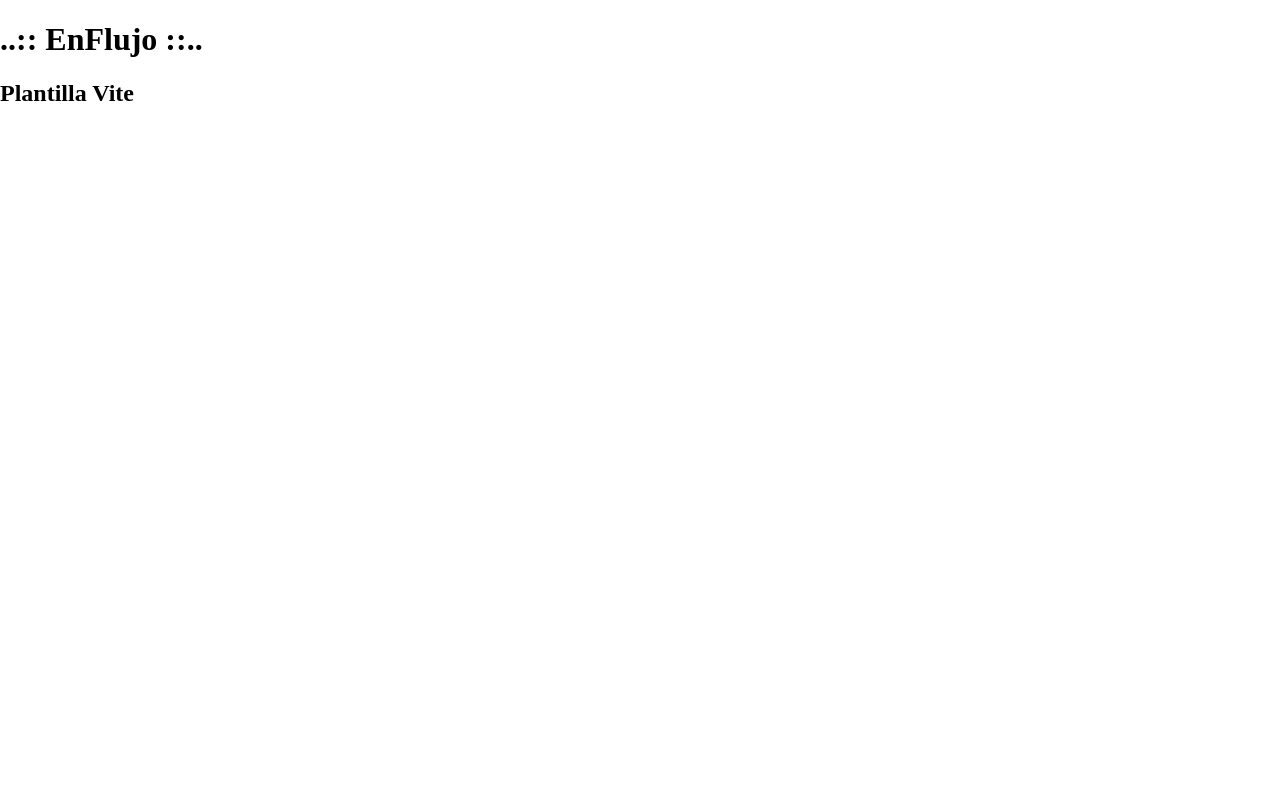
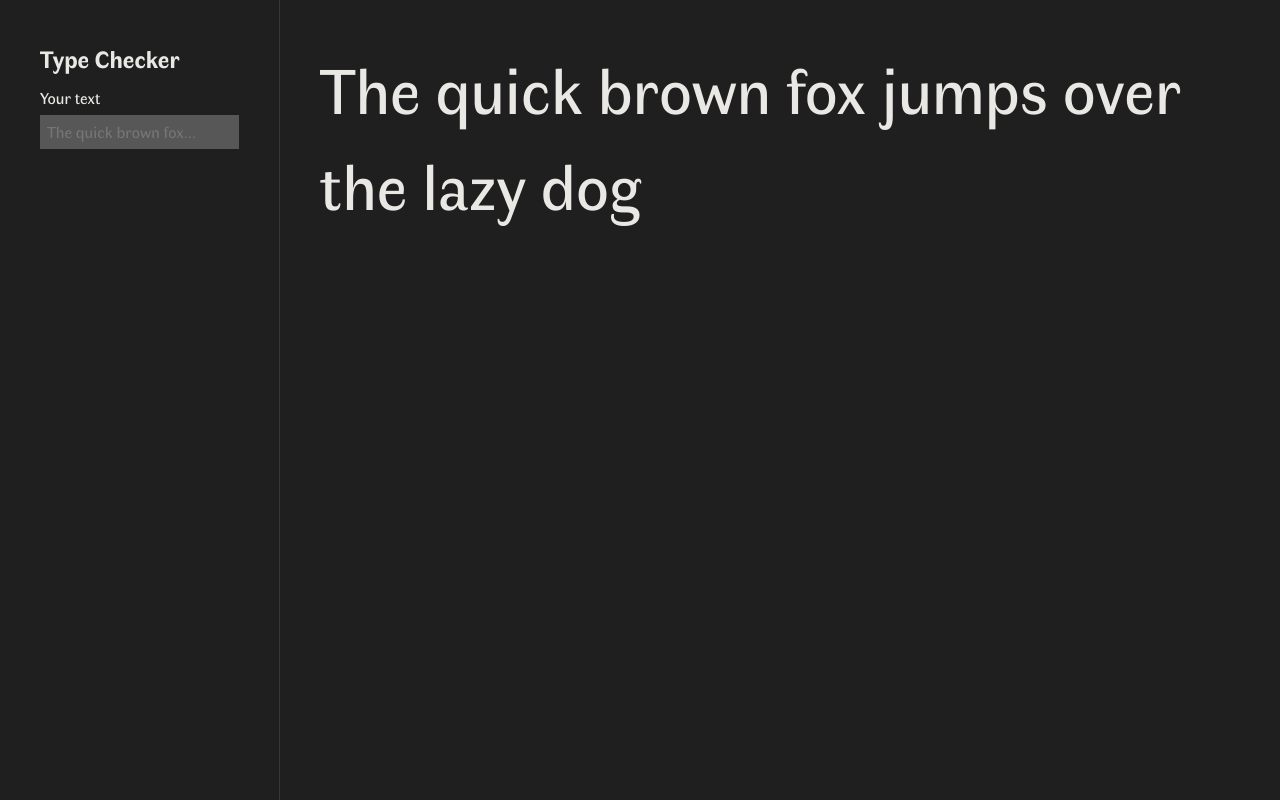
Before and after one commit to lauechev/type-checker, a website built with Vite: page index.html in a window 1280 px wide. Built offline with nearby package versions, Linux system fonts and the light colour scheme.

Commit message:
🧢 first sketch

```diff
--- a/index.html
+++ b/index.html
@@ -9,7 +9,7 @@
     <link rel="manifest" href="/sitio.webmanifest" />
     <!-- <link rel="canonical" href="https://enflujo.com" /> -->
 
-    <title>..:: EnFlujo ::..</title>
+    <title>Type Checker</title>
     <!-- <meta name="description" content="Descripción del sitio...." /> -->
 
     <!-- OpenGraph -->
@@ -35,8 +35,15 @@
     <!-- <meta name="twitter:image:alt" content="Texto que describe la imagen" /> -->
   </head>
   <body>
-    <h1>..:: EnFlujo ::..</h1>
-    <h2>Plantilla Vite</h2>
-    <script type="module" src="/src/programa.ts"></script>
+    <section class="options">
+      <h1>Type Checker</h1>
+      <div class="option1">
+        <label>Your text</label>
+        <input type="text" name="sentence" placeholder="The quick brown fox..." />
+      </div>
+    </section>
+
+    <section class="output">The quick brown fox jumps over the lazy dog</section>
+    <script type="module" src="/src/main.ts"></script>
   </body>
 </html>
--- /dev/null
+++ b/src/main.ts
@@ -0,0 +1,17 @@
+import './scss/styles.scss';
+
+const sentenceTag = document.querySelector<HTMLInputElement>(`input[type="text"]`);
+const outputTag = document.querySelector<HTMLDivElement>('.output');
+
+//when i type in my sentence tag, update the output tag accordingly
+
+if (sentenceTag && outputTag) {
+  sentenceTag.addEventListener('keyup', function () {
+    if (this.value) {
+      outputTag.innerHTML = this.value;
+    } else {
+      outputTag.innerHTML = 'The quick brown fox...';
+    }
+    // outputTag.innerHTML = this.value;
+  });
+}
--- a/src/programa.ts
+++ /dev/null
@@ -1,3 +0,0 @@
-import './scss/estilos.scss';
-
-console.log('..:: EnFlujo ::..');
--- /dev/null
+++ b/src/scss/base.scss
@@ -0,0 +1,145 @@
+html,
+body,
+div,
+span,
+applet,
+object,
+iframe,
+h1,
+h2,
+h3,
+h4,
+h5,
+h6,
+p,
+blockquote,
+pre,
+a,
+abbr,
+acronym,
+address,
+big,
+cite,
+code,
+del,
+dfn,
+em,
+img,
+ins,
+kbd,
+q,
+s,
+samp,
+small,
+strike,
+strong,
+sub,
+sup,
+tt,
+var,
+b,
+u,
+i,
+center,
+dl,
+dt,
+dd,
+ol,
+ul,
+li,
+fieldset,
+form,
+label,
+legend,
+table,
+caption,
+tbody,
+tfoot,
+thead,
+tr,
+th,
+td,
+article,
+aside,
+canvas,
+details,
+embed,
+figure,
+figcaption,
+footer,
+header,
+hgroup,
+menu,
+nav,
+output,
+ruby,
+section,
+summary,
+time,
+mark,
+audio,
+video {
+  margin: 0;
+  padding: 0;
+  border: 0;
+  font-size: 100%;
+  font: inherit;
+  vertical-align: baseline;
+}
+
+article,
+aside,
+details,
+figcaption,
+figure,
+footer,
+header,
+hgroup,
+menu,
+nav,
+section {
+  display: block;
+}
+body {
+  line-height: 1;
+}
+ol,
+ul {
+  list-style: none;
+}
+blockquote,
+q {
+  quotes: none;
+}
+blockquote:before,
+blockquote:after,
+q:before,
+q:after {
+  content: '';
+  content: none;
+}
+table {
+  border-collapse: collapse;
+  border-spacing: 0;
+}
+
+img,
+iframe {
+  vertical-align: bottom;
+  max-width: 100%;
+}
+
+input,
+textarea,
+select {
+  font: inherit;
+}
+
+* {
+  box-sizing: border-box;
+  text-rendering: optimizeLegibility;
+}
+
+html {
+  height: 100%;
+}
--- a/src/scss/estilos.scss
+++ /dev/null
@@ -1,21 +0,0 @@
-html {
-  box-sizing: border-box;
-  height: 100%;
-}
-
-*,
-*:before,
-*:after {
-  box-sizing: inherit;
-}
-
-html,
-body {
-  margin: 0;
-  padding: 0;
-}
-
-::selection {
-  background-color: #30cac073;
-  color: #130808;
-}
--- /dev/null
+++ b/src/scss/styles.scss
@@ -0,0 +1,86 @@
+@use './base.scss' as *;
+@use './variables' as *;
+
+@font-face {
+  font-family: 'Faune';
+  font-weight: 400;
+  src: url(/assets/faune-regular.woff2), url(/assets/faune-regular.woff);
+}
+
+@font-face {
+  font-family: 'Faune';
+  font-weight: 400;
+  font-style: italic;
+  src: url(/assets/faune-italic.woff2), url(/assets/faune-italic.woff);
+}
+
+@font-face {
+  font-family: 'Faune';
+  font-weight: 700;
+  src: url(/assets/faune-bold.woff2), url(/assets/faune-bold.woff);
+}
+
+html {
+  box-sizing: border-box;
+  height: 100%;
+}
+
+*,
+*:before,
+*:after {
+  box-sizing: inherit;
+}
+
+html,
+body {
+  margin: 0;
+  padding: 0;
+}
+
+body {
+  font-family: 'Faune', Arial;
+  font-size: 16px;
+  line-height: 1.5;
+
+  background-color: var(--background);
+  color: var(--textColor);
+  margin: 40px 40px 40px 320px;
+}
+
+.options {
+  position: fixed;
+  top: 0;
+  left: 0;
+  height: 100vh;
+  width: 280px;
+  background-color: var(--background);
+  padding: 40px;
+  border-right: 1px solid rgba(255, 255, 255, 0.1);
+}
+
+h1 {
+  font-weight: 700;
+  font-size: 24px;
+}
+
+.option1 {
+  margin: 10px 0 0 0;
+}
+
+label {
+  display: block;
+  margin: 0 0 5px 0;
+}
+
+input[type='text'] {
+  width: 100%;
+  background-color: var(--background2);
+  border: none;
+  color: var(--white);
+  outline: none;
+  padding: 5px 7px 5px 7px;
+}
+
+.output {
+  font-size: 64px;
+}
--- /dev/null
+++ b/src/scss/variables.scss
@@ -0,0 +1,12 @@
+:root {
+  --fontTitles: 'Uchen';
+  --fontBody: 'IBM Plex Mono';
+  --gray: #575757;
+  --lightBlack: #1f1f1f;
+  --white: #e9e8e4;
+  --textColor: var(--white);
+  --textColorInverted: var(--white);
+  --background: var(--lightBlack);
+  --backgroundInverted: var(--green);
+  --background2: var(--gray);
+}
--- a/vite.config.js
+++ b/vite.config.js
@@ -1,7 +1,7 @@
 import { defineConfig } from 'vite';
 
 export default defineConfig({
-  // base: '/',
+  base: '/type-checker/',
   server: {
     port: 3000,
   },
```
Also changed, not shown: assets/apple-touch-icon.png (renamed from estaticos/apple-touch-icon.png), assets/faune-bold.woff (added), assets/faune-bold.woff2 (added), assets/faune-italic.woff (added), assets/faune-italic.woff2 (added), assets/faune-regular.woff (added), assets/faune-regular.woff2 (added), assets/favicon.ico (renamed from estaticos/favicon.ico), assets/favicon.svg (renamed from estaticos/favicon.svg), assets/icono_192.png (renamed from estaticos/icono_192.png), assets/icono_512.png (renamed from estaticos/icono_512.png), assets/sitio.webmanifest (renamed from estaticos/sitio.webmanifest).
